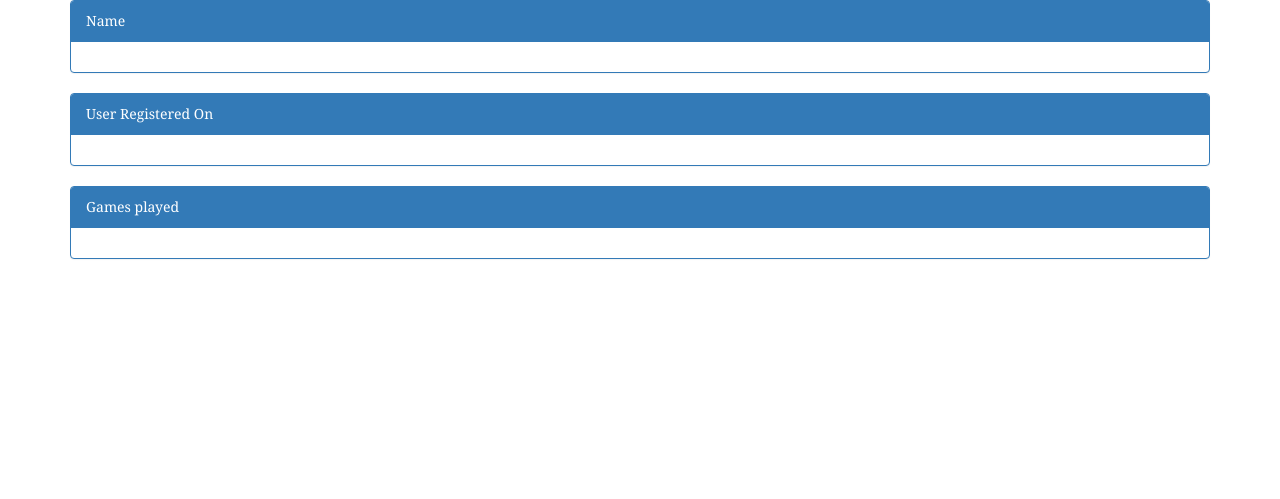
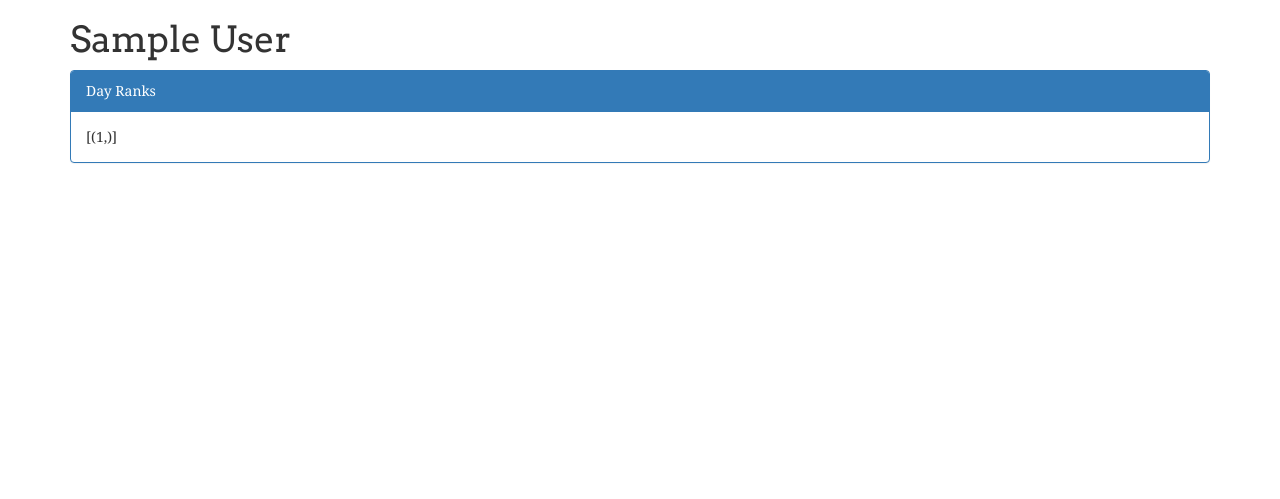
Before and after one commit to j10sanders/WinTheMini, a Flask app: page /userinfo/1 in a window 1280 px wide. Shown: the part 50-549 px from the top of the page. Run offline with Flask 2, Linux system fonts and the light colour scheme; tables that the repository leaves empty hold one stand-in row (values such as "Sample post"); some libraries are stand-ins or nearby versions.

Commit message:
stats page is coming together and user info shows actual user info.  also redirect works better

```diff
--- a/crossword/templates/base.html
+++ b/crossword/templates/base.html
@@ -117,7 +117,7 @@ body { padding-top: 50px; }
             <!--<li><a href="{{ url_for('register_get') }}">REGISTER</a> <span class="sr-only">(current)</span></a></li>-->
             <li><a href="{{ url_for('login_get') }}">LOGIN</a> <span class="sr-only">(current)</span></a></li>
             <!--<li><a href="#services">GROUPS</a></li>-->
-            <li><a href="stats">STATS</a></li>
+            <li><a href="{{ url_for('stats_get') }}">STATS</a></li>
 
             <li><a href="{{ url_for('add_entry_get') }}">ADD ENTRY</a> <span class="sr-only">(current)</span></a></li>
 
--- a/crossword/templates/userinfo.html
+++ b/crossword/templates/userinfo.html
@@ -1,21 +1,12 @@
 {% extends "base.html" %}
 {% block content %}
-  <div class="user">
+  <h1> {{ user.name }} </h1>
+  <ul class="list-group" id={{ user.name }}>
   {% if user %}
     <div class="panel panel-primary">
-      <div class="panel-heading">Name</div>
-      <div class="panel-body">{{ user.username }}</div>
-    </div>
-    <div class="panel panel-primary">
-      <div class="panel-heading">User Registered On</div>
-      <div class="panel-body">{{ user.registered_on }}</div>
-    </div>
-    <div class="panel panel-primary">
-      <div class="panel-heading">Games played</div>
+      <div class="panel-heading">Day Ranks</div>
       <div class="panel-body">
-        {% for game in user.games %}
-          {{ game.dare + "."}}
-          {% endfor %}</div>
+        {{ day_rank }}</div>
     </div>
   {% else %}
     <div class="alert alert-warning" role="alert">
--- a/crossword/views.py
+++ b/crossword/views.py
@@ -41,7 +41,7 @@ def entries(selected_date = ("2017-6-7")):
     i = 1
     entries = session.query(Entry)
     entries = entries.order_by(Entry.datetime.desc())
-    print(session.query(Entry.author_id).order_by(Entry.title).all(), "author_id's")
+    #print(session.query(Entry.author_id).order_by(Entry.title).all(), "author_id's")
 
     oldestentry = entries[-1]
     newestentry = entries[0]
@@ -63,7 +63,9 @@ def entries(selected_date = ("2017-6-7")):
         daybefore = daybefore.strftime("%b %-d, %Y")
         if entrytime == datedisplay:
             #entry.content = repr(entry.content)
-
+            #entry.content = entry.content.encode('utf-8').decode()
+            #entry.content = str(entry.content,'utf-8')
+            #entry.content = entry.content.encode('utf-8').decode('ascii')
             entrylist.append(entry)
             #print(entrylist)
             #sort the entries: top score (entry.title) should be at the top
@@ -231,7 +233,7 @@ def add_entry_post():
         #content=request.form["content"].encode('utf-8'),
         author=current_user
     )
-
+    print(entry.content)
     session.add(entry)
     session.commit()
     return redirect(url_for("entries"))
@@ -273,7 +275,7 @@ def stats_get():
     users = session.query(User).all()
     #entries = session.query(Entry).all()
     day_rank = session.query(Entry.day_rank).all()
-    entries = session.query(Entry.day_rank).join(User).all()
+    entries = session.query(Entry.day_rank).join(User).order_by(Entry.datetime.desc())
     print(day_rank)
     '''aid = 0
     while aid < 10:
@@ -307,7 +309,8 @@ def user_get(id):
     """Gets specific info for a user based on their ID"""
     try:
         user = session.query(User).filter_by(id=id).one()
-        day_rank = session.query(Entry.day_rank).all()
+        day_rank = session.query(Entry.day_rank).join(User).filter(Entry.author_id == id).all()
+        #entries = session.query(Entry).join(User).filter(Entry.author_id = id).one()
     except NoResultFound:
         #print("No result found for {0}".format(id))
         user = None
```
